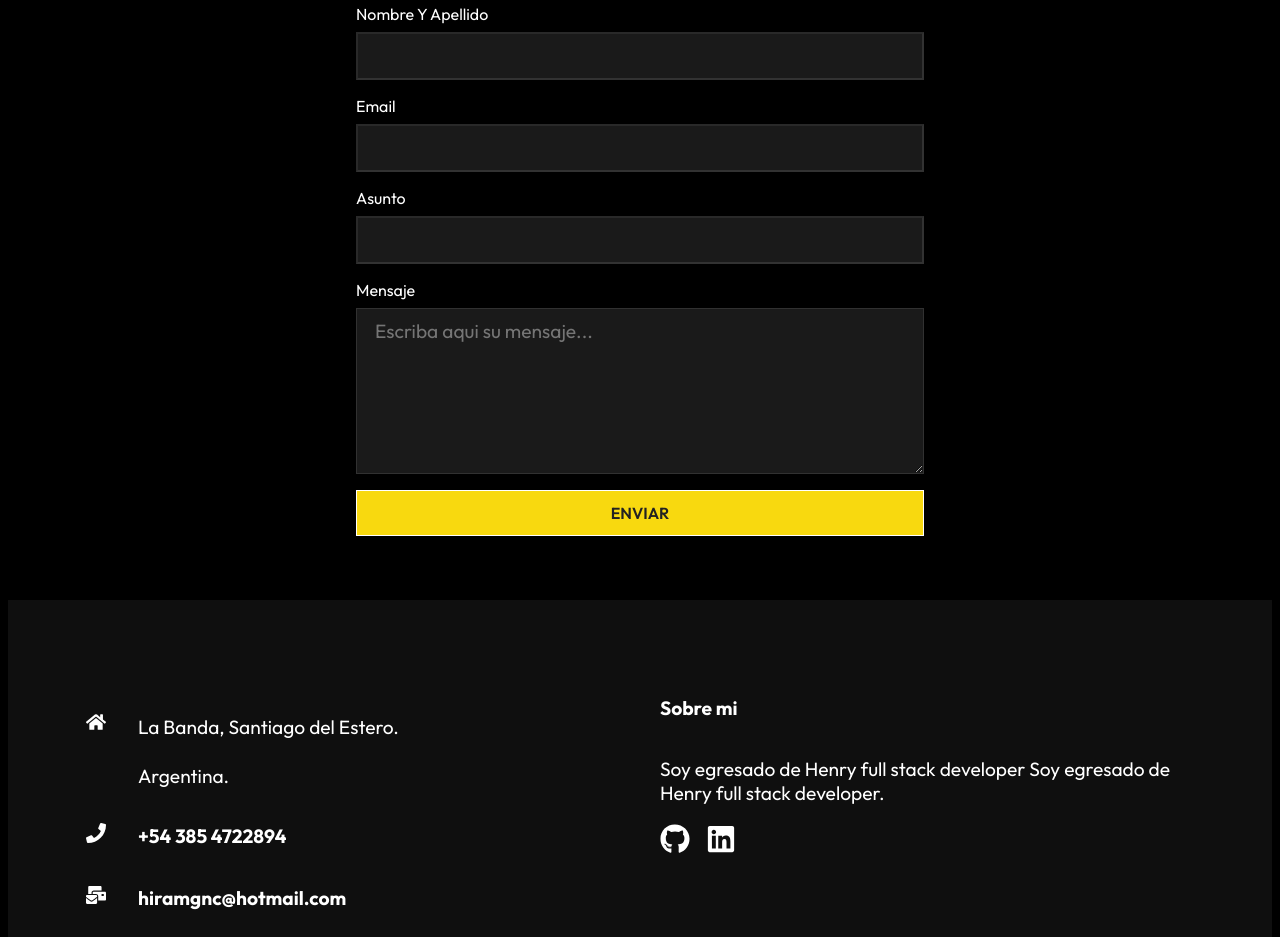
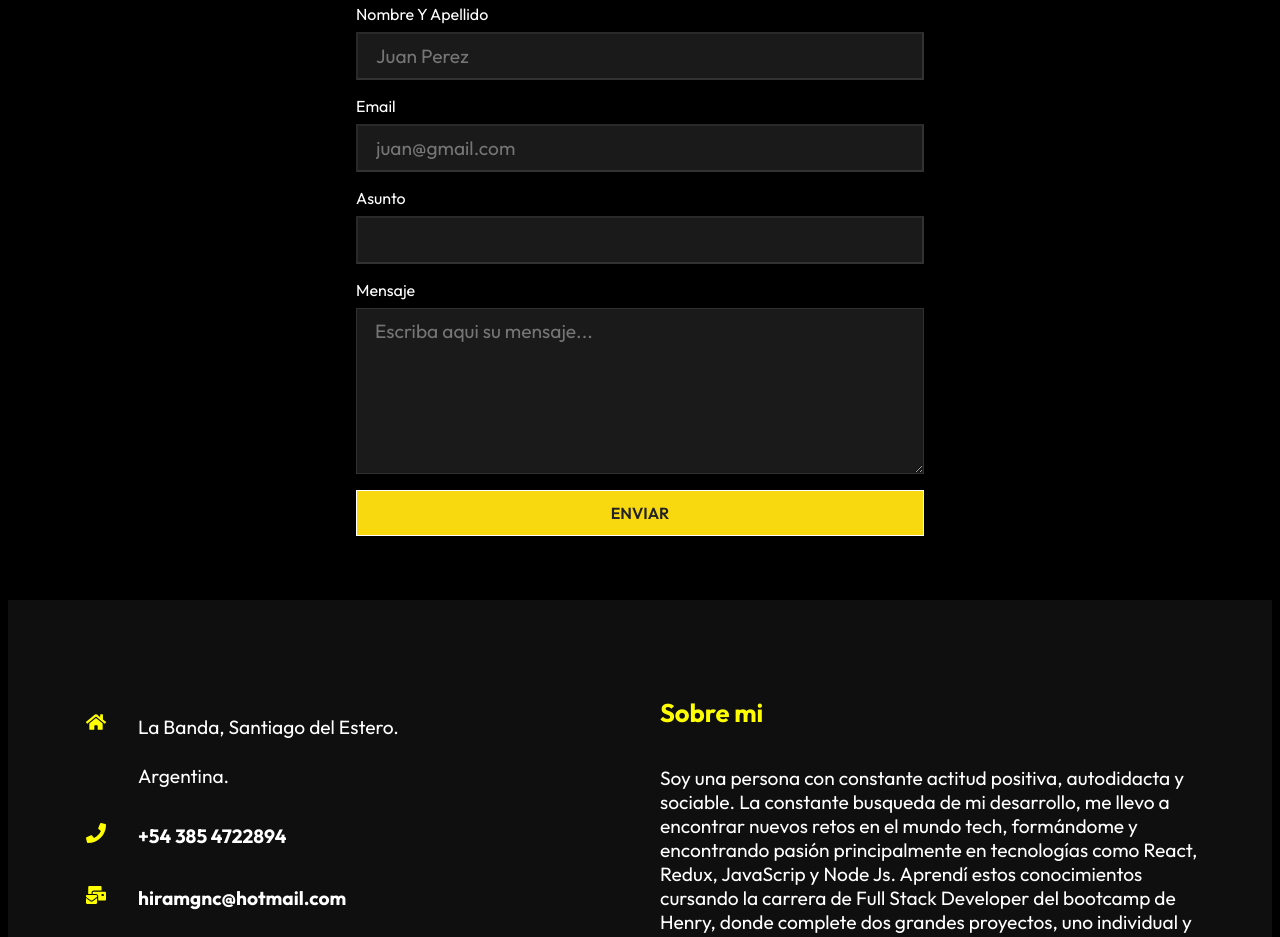
Before and after one commit to Hiramgnc/portfolio, a React (Create React App) app: page /contact in a window 1280 px wide. Shown: the part 540-1477 px from the top of the page. Built offline with nearby package versions, Linux system fonts and the light colour scheme.

Commit message:
Add link social

```diff
--- a/package.json
+++ b/package.json
@@ -3,6 +3,7 @@
   "version": "0.1.0",
   "private": true,
   "dependencies": {
+    "@formspree/react": "^2.4.1",
     "@testing-library/jest-dom": "^5.16.5",
     "@testing-library/react": "^13.4.0",
     "@testing-library/user-event": "^13.5.0",
--- a/src/components/AboutContent.js
+++ b/src/components/AboutContent.js
@@ -10,8 +10,8 @@ const AboutContent = () => {
         <div className="about">
             <div className="left">
                 <h1>Quién soy?</h1>
-                <p>Soy un desarrollador full stack egresado del bootcamp Henry,
-                    que esta dando sus primeros pasos en mundo it
+                <p>Soy desarrollador full stack egresado del bootcamp Henry,
+                    que esta dando sus primeros pasos en mundo It.
                 </p>
                 <Link to="/contact">
                     <button className="btn">Contacto</button>
--- a/src/components/Footer.js
+++ b/src/components/Footer.js
@@ -7,9 +7,8 @@ const Footer = () => {
         <div className="footer">
             <div className="footerContainer">
                 <div className="left">
-
                     <div className="location">
-                        <FaHome size={20} style={{ color: "white", marginRight: "2rem" }} />
+                        <FaHome size={20} style={{ color: "yellow", marginRight: "2rem" }} />
                         <div>
                             <p>La Banda, Santiago del Estero.</p>
                             <p>Argentina.</p>
@@ -18,29 +17,39 @@ const Footer = () => {
 
                     <div className="phone">
                         <h4>
-                            <FaPhone size={20} style={{ color: "white", marginRight: "2rem" }} />
+                            <FaPhone size={20} style={{ color: "yellow", marginRight: "2rem" }} />
                             +54 385 4722894
                         </h4>
                     </div>
 
-                    <div className="email">
+                    <div className="copyRight">
                         <h4>
-                            <FaMailBulk size={20} style={{ color: "white", marginRight: "2rem" }} />
+                            <FaMailBulk size={20} style={{ color: "yellow", marginRight: "2rem" }} />
                             hiramgnc@hotmail.com
                         </h4>
                     </div>
+
                 </div>
 
                 <div className="rigth">
-                    <h4>Sobre mi</h4>
+                    <h3>Sobre mi</h3>
                     <p>
-                        Soy egresado de Henry full stack developer
-                        Soy egresado de Henry full stack developer.
+                        Soy una persona con constante actitud positiva, autodidacta y sociable. La constante busqueda de mi desarrollo,
+                        me llevo a encontrar nuevos retos en el mundo tech, formándome y encontrando pasión principalmente en
+                        tecnologías como React, Redux, JavaScrip y Node Js. Aprendí estos conocimientos cursando la carrera de
+                        Full Stack Developer del bootcamp de Henry, donde complete dos grandes proyectos, uno individual y otro muy enriquecedor
+                        trabajando en equipi. Mi larga experiencia en el mundo comercial desarrollo mis habilidades blandas de trabajo de equipo,
+                        liderazgo, comunicación, resolución de problemas y orientación a resultados. Quiero conocer mas este mundo y estoy en
+                        constante formación pero me siento preparado para afrontar nuevos desafios.
                     </p>
 
                     <div className="social">
-                        <FaGithub size={30} style={{ color: "white", marginRight: "1rem" }} />
-                        <FaLinkedin size={30} style={{ color: "white", marginRight: "1rem" }} />
+                        <a href="https://github.com/Hiramgnc" target="blank">
+                            <FaGithub size={30} style={{ color: "yellow", marginRight: "1rem" }}/>
+                        </a>
+                        <a href="https://www.linkedin.com/in/hiram-gerez-b07171214/" target="blank">
+                            <FaLinkedin size={30} style={{ color: "yellow", marginRight: "1rem" }} />
+                        </a>
                     </div>
 
                 </div>
--- a/src/components/FooterStyles.css
+++ b/src/components/FooterStyles.css
@@ -47,6 +47,12 @@ h4 {
     padding-bottom: 0.7rem;
 }
 
+h3 {
+    font-size: 1.6rem;
+    padding-bottom: 0.7rem;
+    color: yellow;
+}
+
 p {
     font-size: 1.2rem;
 }
--- a/src/components/Form.js
+++ b/src/components/Form.js
@@ -1,23 +1,35 @@
+import React from 'react';
+import { useForm, ValidationError } from '@formspree/react';
+
 import "./FormStyles.css";
 
-import React from 'react'
+const Form = () => {
+    const [state, handleSubmit] = useForm("xjvzlqld");
+        if (state.succeeded) {
+            return <p>Gracias por escribir!</p>;
+        }
 
-const Form = () => {
     return (
         <div className="form">
-            <form>
+            <form onSubmit={handleSubmit}>
                 <label>Nombre Y Apellido</label>
-                <input type="text"></input>
-                <label>Email</label>
-                <input type="email"></input>
+                <input type="text" placeholder="Juan Perez"></input>
+
+                <label htmlFor="email">Email</label>
+                <input type="email" id="email" name="email"required placeholder="juan@gmail.com"></input>
+                <ValidationError prefix="Email" field="email" errors={state.errors}/>
+
                 <label>Asunto</label>
                 <input type="text"></input>
+
                 <label>Mensaje</label>
-                <textarea rows="6" placeholder="Escriba aqui su mensaje..." />
-                <button className="btn">Enviar</button>
+                <textarea id="message" name="message" rows="6" placeholder="Escriba aqui su mensaje..." />
+                <ValidationError prefix="Message" field="message" errors={state.errors}/>
+
+                <button className="btn" type="submit" disabled={state.submitting}>Enviar</button>
             </form>
         </div>
     )
 }
 
-export default Form
+export default Form;
--- a/src/components/WorkCardData.js
+++ b/src/components/WorkCardData.js
@@ -6,7 +6,7 @@ const ProjectCardData = [
     {
         imgsrc: pro1,
         title: "Sitio web Api Food",
-        text: "Proyecto hecho en el bootcamp soy henry que hace un monton de boludeces y tiene recetas dieteticas",
+        text: "Proyecto individual bootcamp Soy Henry. Web de recetas saludables donde se puede crear, buscar, ordenar, filtrar por tipos de recetas y por puntuación",
         view: "https://food-api-mu.vercel.app/",
         source: "https://github.com/Hiramgnc/Pokemon-Api",
     },
@@ -14,7 +14,7 @@ const ProjectCardData = [
     {
         imgsrc: pro2,
         title: "Sitio web Reparo.io",
-        text: "Proyecto hecho en el bootcamp soy henry que hace un monton de boludeces y tiene recetas dieteticas",
+        text: "Web de servicios para el hogar creada por 8 personas para proyecto final de bootcamp Soy Henry, donde hay carrito de compras, pasarela de pago, usuario admin, etc ",
         view: "https://reparoio-git-develop-joel301.vercel.app/",
         source: "https://github.com/Joel301/reparo_io_backend",
     },
@@ -22,7 +22,7 @@ const ProjectCardData = [
     {
         imgsrc: pro3,
         title: "Sitio web Pokemon Api",
-        text: "Proyecto hecho en el bootcamp soy henry que hace un monton de boludeces y tiene recetas dieteticas",
+        text: "Proyecto individual de Pokemon del bootcamp Soy Henry. Se pueden crear Pokémon y almacenarlos en la base de datos, buscar, ordenar, filtrar y ver los detalles de cada uno",
         view: "https://www.google.com.ar",
         source: "https://github.com/Hiramgnc/Hiram-Api-Food",
     },
--- a/src/routes/About.js
+++ b/src/routes/About.js
@@ -8,7 +8,10 @@ const About = () => {
     return (
         <div>
             <NavBar/>
-            <HeroImg2 heading="ABOUT" text="Soy un desarrollador full stack apasionado"/>
+            <HeroImg2 heading="SOBRE MI" text="
+                Soy una persona con constante actitud positiva, autodidacta y sociable.
+                Manejo tecnologías como HTML, CSS, JavaScrip React, Redux, Node Js, Express, SQL y estoy aprendiendo MongoDb.
+            "/>
             <AboutContent/>
             <Footer/>
         </div>
--- a/src/routes/Contact.js
+++ b/src/routes/Contact.js
@@ -8,7 +8,7 @@ const Contact = () => {
     return (
         <div>
             <NavBar/>
-            <HeroImg2 heading="CONTACTO" text="No dude en contactarme" />
+            <HeroImg2 heading="CONTACTO" text="No dude en escribirme" />
             <Form/>
             <Footer/>
         </div>
```
Also changed, not shown: 1 other file (tests, documents, lock files or other folders).
